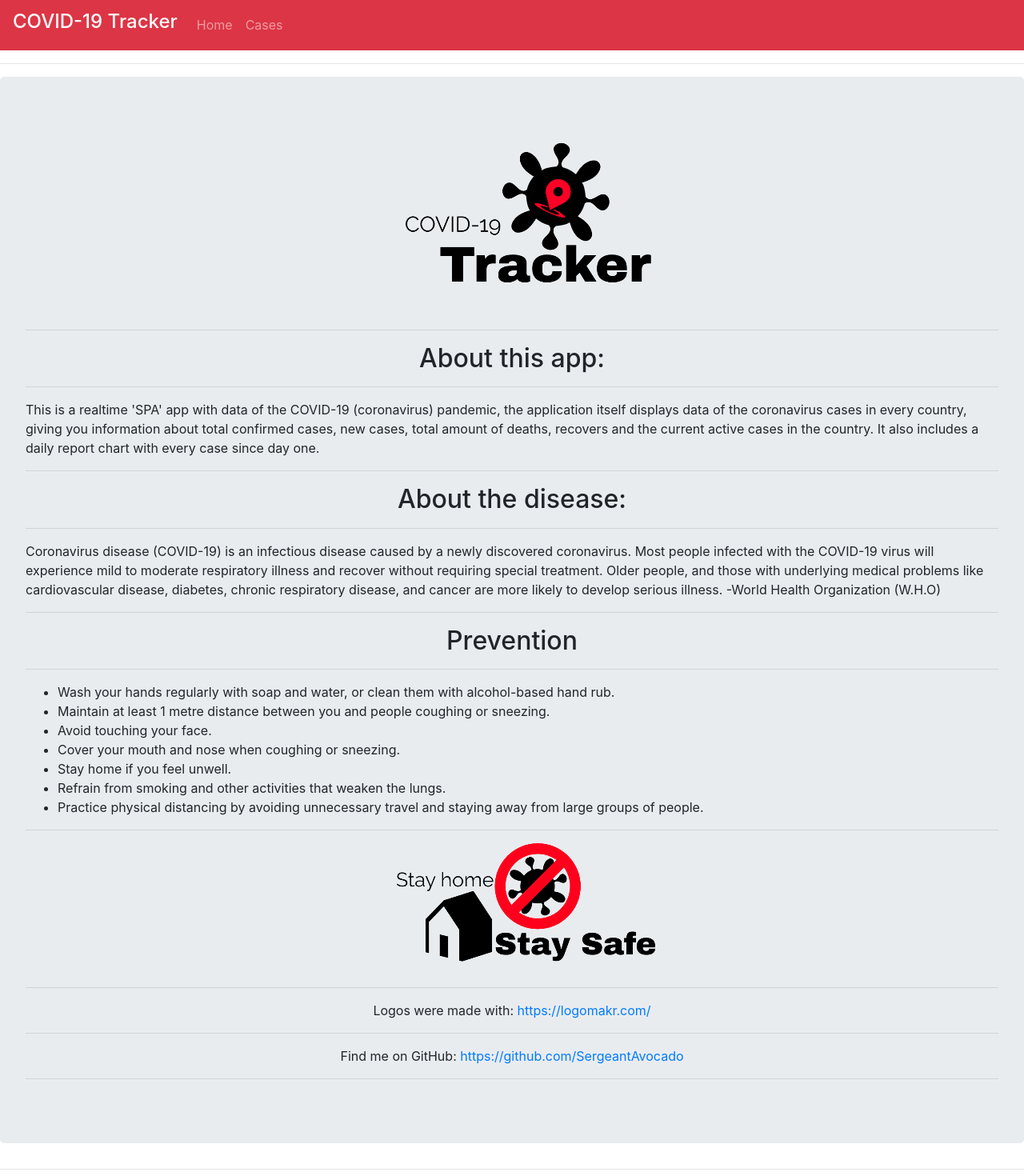
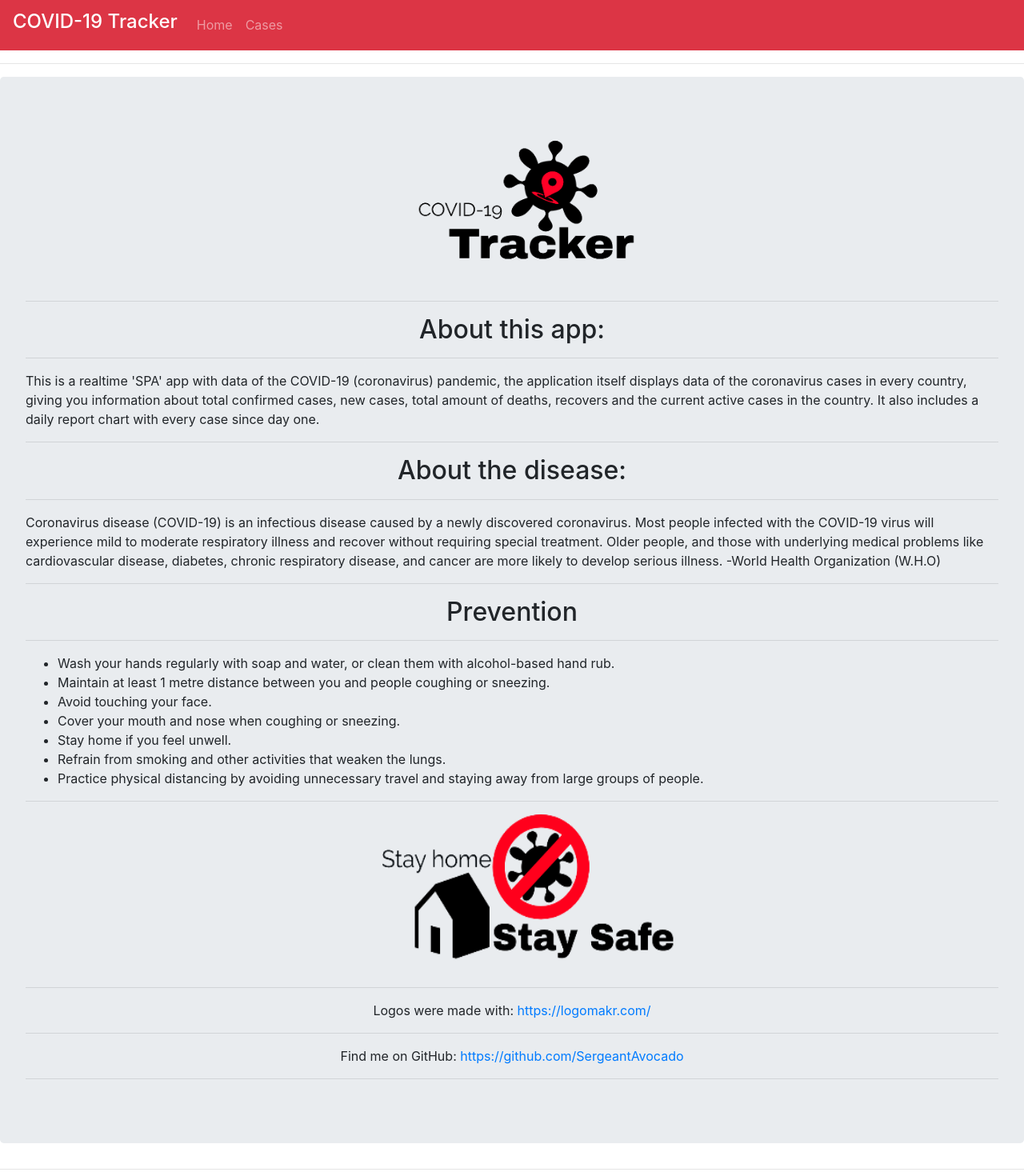
Before and after one commit to SergeantAvocado/CV19tracker, an Angular app: page / in a window 1280 px wide. Shown: the top 1470 px of the page at 80% size. Built offline with nearby package versions, Linux system fonts and the light colour scheme.

Commit message:
Fixed logo in home component

```diff
--- a/src/app/components/home/home.component.html
+++ b/src/app/components/home/home.component.html
@@ -1,6 +1,6 @@
 <div class="jumbotron">
     <div class="text-center">
-        <img src="../../../assets/logo_final.png" class="img-fluid" alt="Responsive image">
+        <img src="../../../assets/logo_final.png" width="350px" height="200px">
     </div>
     <hr>
     <h2 class="h2 text-center">About this app:</h2>
@@ -31,7 +31,7 @@
     </ul>
     <hr>
     <div class="text-center">
-        <img src="../../../assets/StayHome_logo.png"  class="img-fluid" alt="Responsive image">
+        <img src="../../../assets/StayHome_logo.png"  width="450px" height="200px">
     </div>
     <div class="text-center">
         <hr>
```
